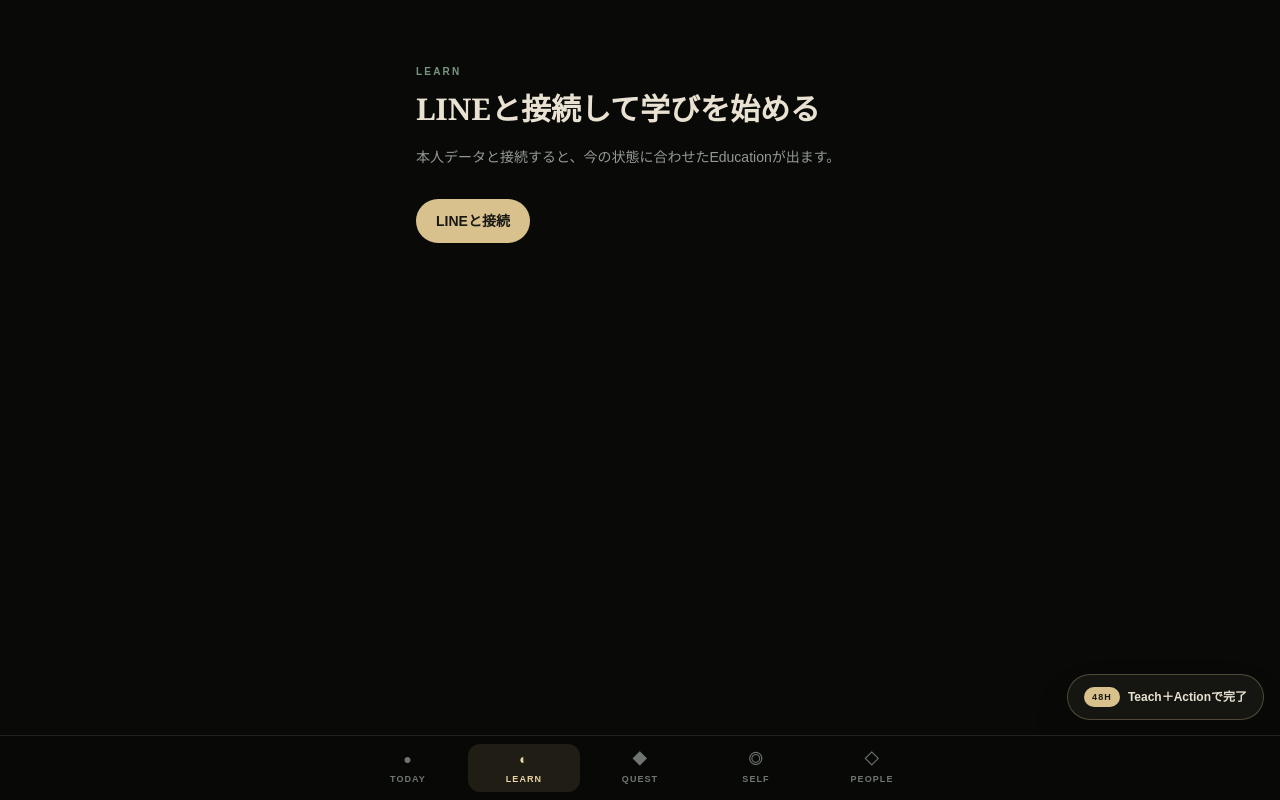
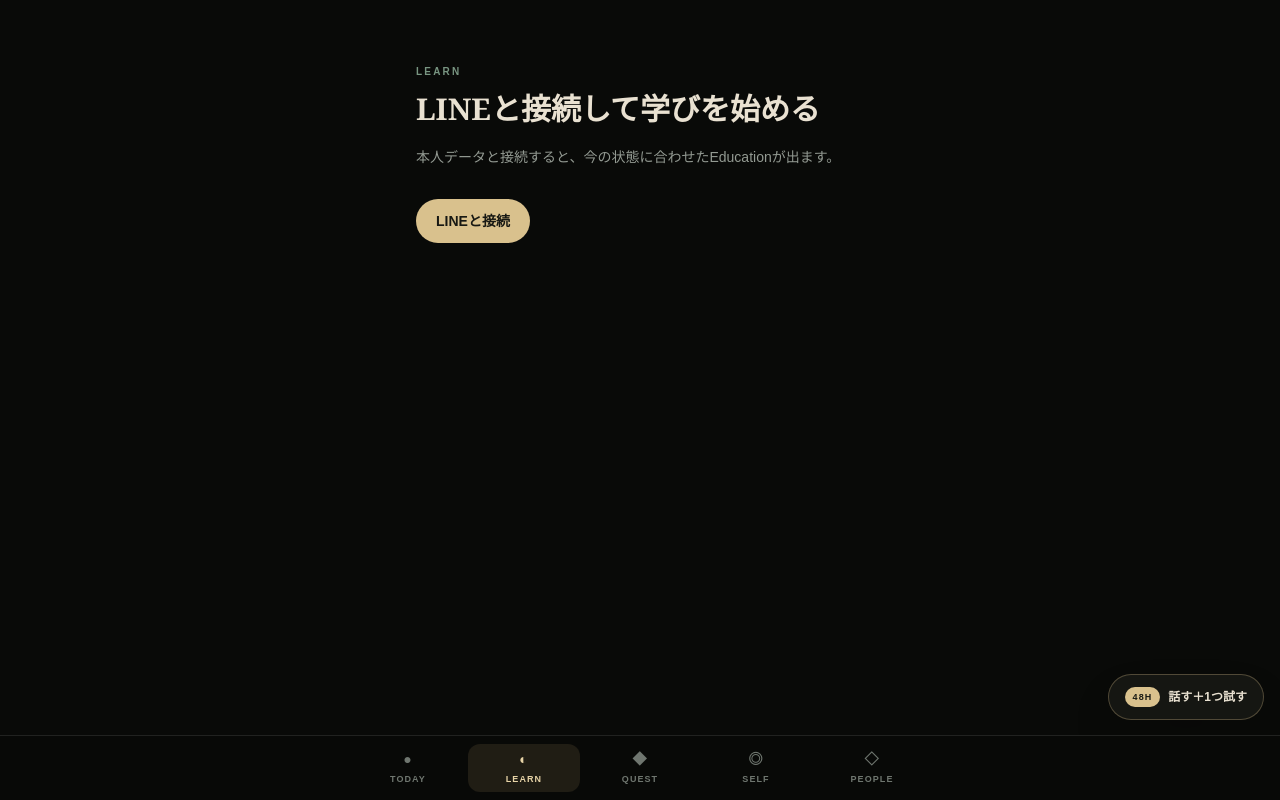
Before and after one commit to takraw369/ace-quest-board, a Next.js app: page /learn in a window 1280 px wide. Built offline with nearby package versions, Linux system fonts and the light colour scheme; no server answers.

Commit message:
feat: rename 48H learning launcher

```diff
--- a/src/components/pwa/TeachActionLoopLauncher.tsx
+++ b/src/components/pwa/TeachActionLoopLauncher.tsx
@@ -5,10 +5,10 @@
     <Link
       href="/learn/48h-teach"
       className="fixed bottom-20 right-4 z-40 flex items-center gap-2 rounded-full border border-[#d9c18d]/30 bg-[#171813]/95 px-4 py-3 text-xs font-semibold text-[#e9e1d1] shadow-2xl shadow-black/30 backdrop-blur transition hover:border-[#d9c18d]/50 active:scale-[0.98]"
-      aria-label="48H Teach Loopを開く"
+      aria-label="48H Learning Loopを開く"
     >
       <span className="rounded-full bg-[#d9c18d] px-2 py-1 text-[9px] font-black tracking-[0.12em] text-[#171813]">48H</span>
-      <span>Teach＋Actionで完了</span>
+      <span>話す＋1つ試す</span>
     </Link>
   );
 }
```
